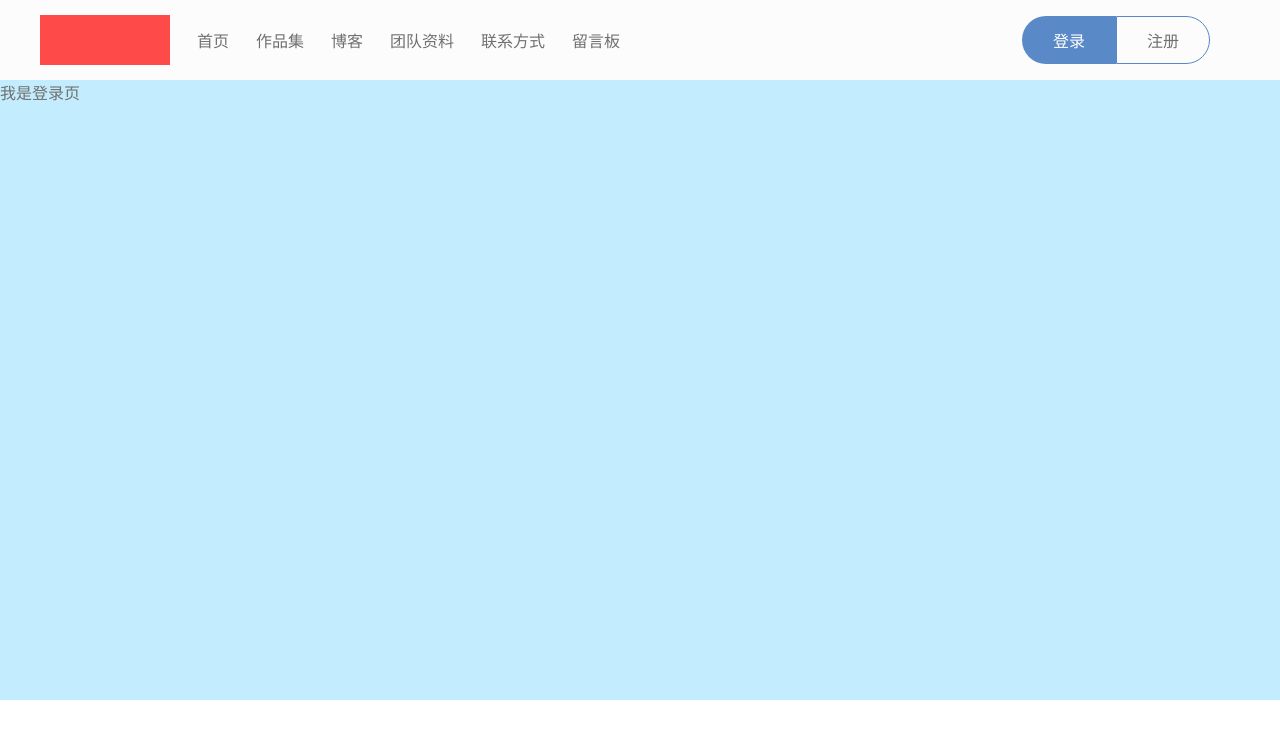
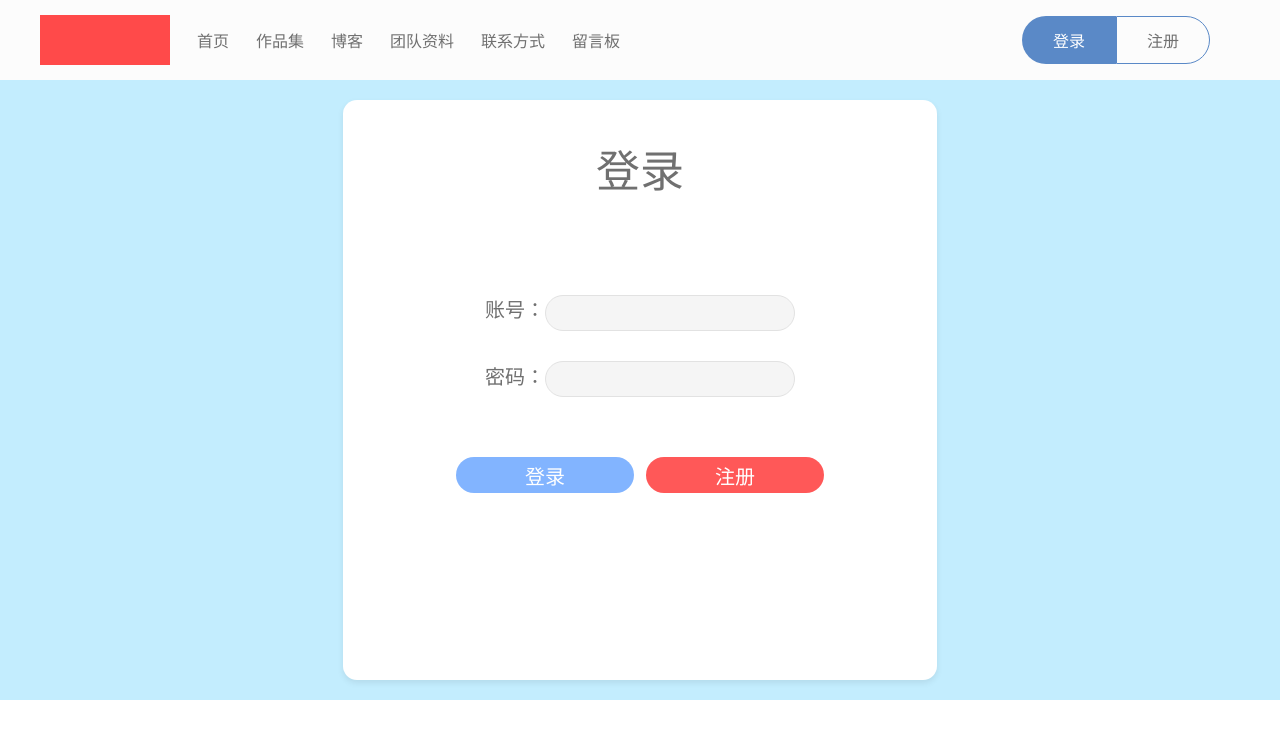
Before and after one commit to Layouwen/personal-website, a Vue app: page /login in a window 1280 px wide. Shown: the top 738 px of the page. Built offline with nearby package versions, Linux system fonts and the light colour scheme.

Commit message:
complete the Login and SignUp styles

```diff
--- a/src/views/Login.vue
+++ b/src/views/Login.vue
@@ -1,6 +1,18 @@
 <template>
-  <Layout class="login-wrapper">
-    我是登录页
+  <Layout class="login_wrapper">
+    <form @submit.prevent="onSubmit" class="login">
+      <h2>登录</h2>
+      <label>
+        账号：<input v-model="loginInfo.account" />
+      </label>
+      <label>
+        密码：<input v-model="loginInfo.password" type="password" />
+      </label>
+      <div class="buttons">
+        <button type="submit" class="login_btn">登录</button>
+        <button type="button" class="sign_up_btn">注册</button>
+      </div>
+    </form>
   </Layout>
 </template>
 
@@ -9,9 +21,66 @@ import { Component, Vue } from 'vue-property-decorator'
 
 @Component({})
 export default class Login extends Vue {
+  loginInfo = {
+    account: '',
+    password: ''
+  }
+
+  onSubmit = () => {
+    console.log(this.loginInfo)
+  }
 }
 </script>
 
 <style lang="scss" scoped>
-
+.login_wrapper {
+  display: flex;
+  justify-content: center;
+  align-items: center;
+  .login {
+    display: flex;
+    flex-direction: column;
+    align-items: center;
+    width: 594px;
+    height: 580px;
+    background: #fff;
+    box-shadow: 0 3px 6px rgba(0, 0, 0, 0.08);
+    border-radius: 14px;
+    > h2 {
+      margin: 36px 0 64px;
+      font-size: 44px;
+    }
+    > label {
+      font-size: 20px;
+      &:not(:first-child) {
+        margin-top: 30px;
+      }
+      > input {
+        width: 250px;
+        height: 36px;
+        padding: 0 10px;
+        background: #F5F5F5;
+        border: 1px solid #E2E2E2;
+        border-radius: 18px;
+      }
+    }
+    > .buttons {
+      margin-top: 60px;
+      > button {
+        width: 178px;
+        height: 36px;
+        font-size: 20px;
+        color: #fff;
+        border-radius: 18px;
+      }
+      > .login_btn {
+        margin-right: 12px;
+        background: #82B4FF;
+      }
+      > .sign_up_btn {
+        background: #FF5858;
+      }
+    }
+  }
+}
 </style>
--- a/src/views/SignUp.vue
+++ b/src/views/SignUp.vue
@@ -1,17 +1,86 @@
 <template>
-  <Layout class="sign_up_wrapper"></Layout>
+  <Layout class="sign_up_wrapper">
+    <form @submit.prevent="onSubmit" class="sign_up">
+      <h2>注册</h2>
+      <label>
+        账号：<input v-model="signUpInfo.account" />
+      </label>
+      <label>
+        密码：<input v-model="signUpInfo.password" type="password" />
+      </label>
+      <label>
+        确认密码：<input v-model="signUpInfo.confirmPassword" type="password" />
+      </label>
+      <div class="buttons">
+        <button type="submit" class="sign_up_btn">注册</button>
+      </div>
+    </form>
+  </Layout>
 </template>
 
 <script lang="ts">
 import { Component, Vue } from 'vue-property-decorator'
 
 @Component({})
-export default class SignUp extends Vue {
+export default class Login extends Vue {
+  signUpInfo = {
+    account: '',
+    password: '',
+    confirmPassword: ''
+  }
+
+  onSubmit = () => {
+    console.log(this.signUpInfo)
+  }
 }
 </script>
 
 <style lang="scss" scoped>
 .sign_up_wrapper {
-
+  display: flex;
+  justify-content: center;
+  align-items: center;
+  .sign_up {
+    display: flex;
+    flex-direction: column;
+    align-items: center;
+    width: 594px;
+    height: 580px;
+    background: #fff;
+    box-shadow: 0 3px 6px rgba(0, 0, 0, 0.08);
+    border-radius: 14px;
+    > h2 {
+      margin: 36px 0 64px;
+      font-size: 44px;
+    }
+    > label {
+      display: flex;
+      justify-content: flex-end;
+      width: 350px;
+      font-size: 20px;
+      &:not(:first-child) {
+        margin-top: 30px;
+      }
+      > input {
+        width: 250px;
+        height: 36px;
+        padding: 0 10px;
+        background: #F5F5F5;
+        border: 1px solid #E2E2E2;
+        border-radius: 18px;
+      }
+    }
+    > .buttons {
+      margin-top: 60px;
+      > .sign_up_btn {
+        width: 236px;
+        height: 36px;
+        font-size: 20px;
+        color: #fff;
+        background: #82B4FF;
+        border-radius: 18px;
+      }
+    }
+  }
 }
 </style>
```
